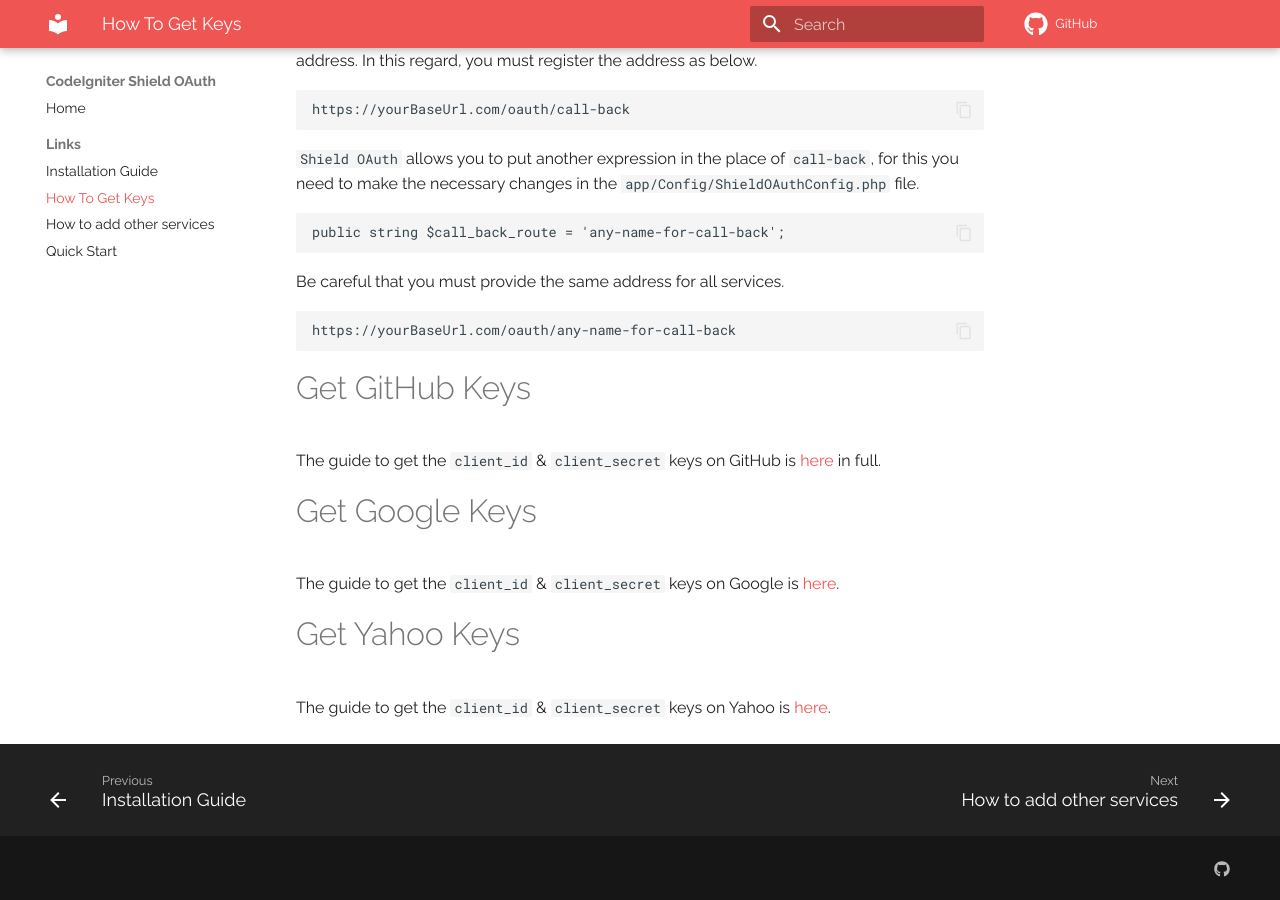
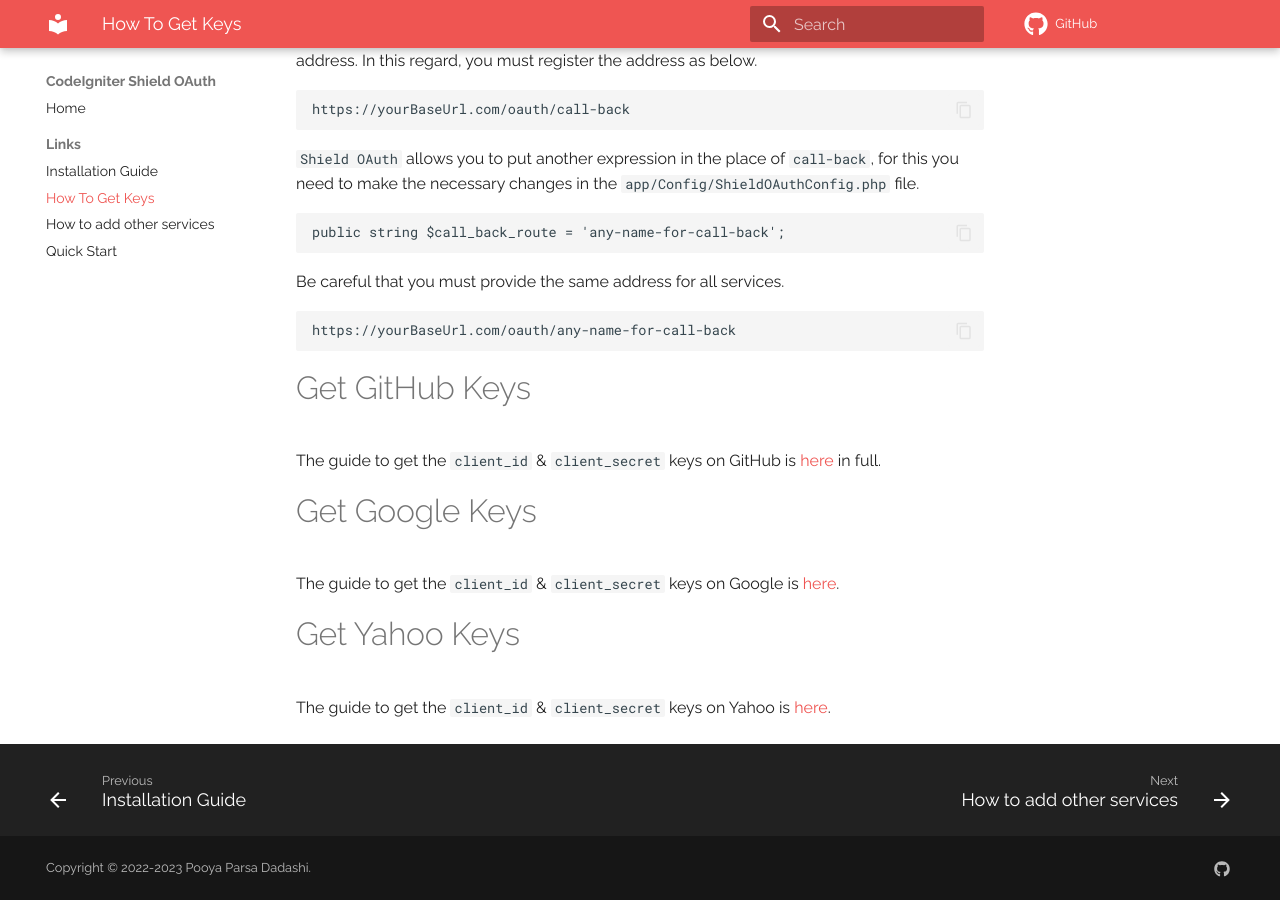
Before and after one commit to datamweb/shield-oauth, an MkDocs documentation site: the page built from docs/get_keys.md, in a window 1280 px wide and 900 px high, scrolled down 533 px. Built offline with MkDocs 1.6.1 and Material for MkDocs 9.7.7, drawn with Linux system fonts in a browser that asks for light colours; comment, search, counter and statistics services are not loaded; a style sheet for code colours, icons or effects is not loaded.

Commit message:
docs: update mkdocs copyright

```diff
--- a/mkdocs.yml
+++ b/mkdocs.yml
@@ -24,10 +24,10 @@ extra:
     - icon: fontawesome/brands/github
       link: https://github.com/datamweb/shield-oauth
       name: GitHub
-  copyright: Copyright &copy; 2023 Pooya Parsa Dadashi
 
 repo_url: https://github.com/datamweb/shield-oauth
 edit_uri: edit/develop/docs/
+copyright: Copyright &copy; 2022-2023 Pooya Parsa Dadashi.
 
 plugins:
   - search
```
